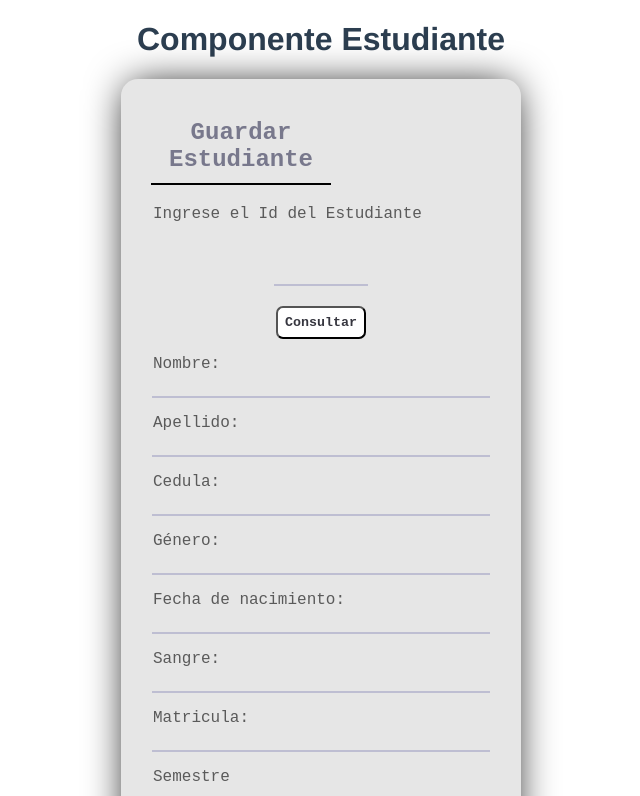
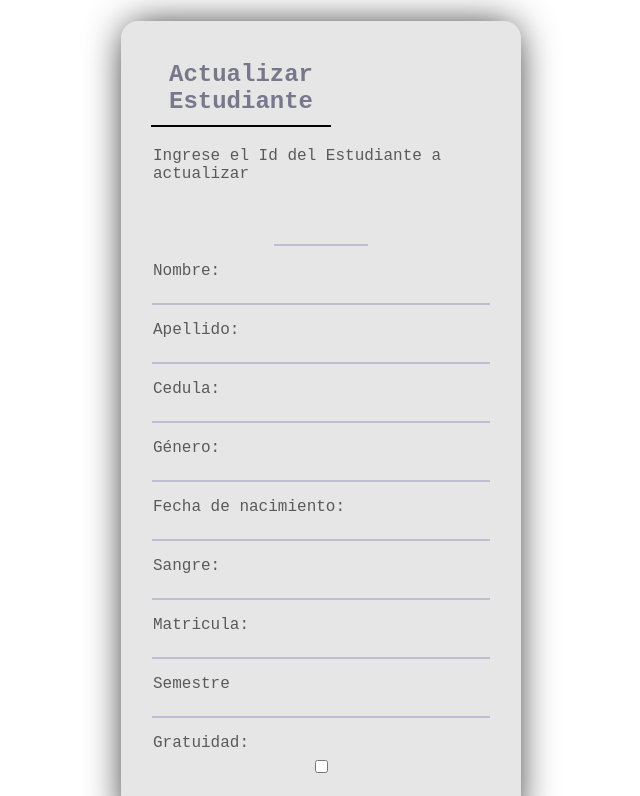
Before and after one commit to AndBenvds404/pw_vue_u3_p5_ab, a Vue app: page /#/actualizar in a window 1280 px wide. Shown: the part 323-1119 px from the top of the page, without its empty margins (319-959 px from the left). Built offline with nearby package versions, Linux system fonts and the light colour scheme.

Commit message:
taller36

```diff
--- a/package.json
+++ b/package.json
@@ -10,7 +10,8 @@
   "dependencies": {
     "axios": "^1.6.7",
     "core-js": "^3.8.3",
-    "vue": "^3.2.13"
+    "vue": "^3.2.13",
+    "vue-router": "^4.2.5"
   },
   "devDependencies": {
     "@vue/cli-plugin-babel": "~5.0.0",
--- a/src/App.vue
+++ b/src/App.vue
@@ -1,6 +1,7 @@
 <template>
   <img alt="Vue logo" src="./assets/logo.png">
-  <EstudiantePagina/>
+  <RouterView/>
+
 </template>
 
 <script>
--- a/src/components/Estudiante.vue
+++ b/src/components/Estudiante.vue
@@ -7,7 +7,7 @@
         <div class="container-formulario">
 
             <div class="formulario" >
-                <h2>Guardar Estudiante</h2>
+                <h2>Consultar Estudiante</h2>
                 <p type="Ingrese el Id del Estudiante"><input class="input-id" v-model="id" type="text"> </p>
 
                 <div class="btn-guardar">
@@ -82,10 +82,10 @@
 
             <div class="formulario" >
                 <h2>Eliminar Estudiante</h2>
-                <p type="Ingrese el Id del Estudiante"><input class="input-id" v-model="id" type="text"> </p>
+                <p type="Ingrese el Id del Estudiante a Eliminar"><input class="input-id" v-model="id" type="text"> </p>
 
                 <div class="btn-guardar">
-                    <button @click="eliminar">Consultar</button>
+                    <button @click="eliminar">Borrar</button>
 
                 </div>
         </div>
@@ -101,7 +101,7 @@
 
 </template>
 
-<script>
+<script scoped>
 import { consultarEstudianteFachada } from '@/helpers/clienteEstudiante'
 import {insertarFachada} from '@/helpers/clienteEstudiante'
 import {actualizarFachada} from '@/helpers/clienteEstudiante'
@@ -183,7 +183,7 @@ export default {
 }
 </script>
 
-<style>
+<style >
 .container-formulario{
     display: flex;
     justify-content: center;
--- a/src/main.js
+++ b/src/main.js
@@ -1,4 +1,5 @@
 import { createApp } from 'vue'
 import App from './App.vue'
+import router from './router/router'
 
-createApp(App).mount('#app')
+createApp(App).use(router).mount('#app')
--- /dev/null
+++ b/src/pages/EstudianteActualizar.vue
@@ -0,0 +1,66 @@
+<template>
+  <h1>Pagina Actualizar</h1>
+  <div class="container-formulario">
+       <div class="formulario" >
+               <h2>Actualizar Estudiante</h2>
+               <p type="Ingrese el Id del Estudiante a actualizar"><input class="input-id" v-model="id" type="text"> </p>
+
+               <p type="Nombre:" >  <input v-model="body.nombre" type="text"> </p>
+               <p type="Apellido:" >  <input  v-model="body.apellido" type="text"> </p>
+               <p type="Cedula:" >  <input v-model="body.cedula" type="text"> </p>
+               <p type="G&#233;nero:" >  <input v-model="body.genero" type="text"> </p>
+               <p type="Fecha de nacimiento:" >  <input v-model="body.fechaNacimiento" type="text"> </p>
+               <p type="Sangre:">  <input v-model="body.sangre" type="text"> </p>
+               <p type="Matricula:" >  <input v-model="body.matricula" type="text"> </p>
+               <p type="Semestre" >  <input v-model="body.semestre" type="text"> </p>
+               <p type="Gratuidad:" >  <input v-model="body.gratiudad" type="checkbox"> </p>
+
+               <div class="btn-guardar">
+                   <button @click="actualizar()">Actualizar</button>
+
+               </div>
+
+       </div>
+
+   </div>
+</template>
+
+<script>
+import {actualizarFachada} from '@/helpers/clienteEstudiante'
+export default {
+    data(){
+        return{
+            id:null,
+
+            body:{
+                nombre:null,
+                apellido:null,
+                cedula:null,
+                genero:null,
+                fechaNacimiento:null,
+                sangre:null,
+                matricula:null,
+                semestre:null,
+                gratiudad:null
+            }
+}
+
+    },
+    methods:{
+
+
+        async actualizar(){
+
+            await actualizarFachada(this.id, this.body )
+        },
+
+
+    }
+
+
+}
+</script>
+
+<style>
+
+</style>
--- /dev/null
+++ b/src/pages/EstudianteConsultar.vue
@@ -0,0 +1,14 @@
+<template>
+  <h1>Pagina Consultar</h1>
+
+</template>
+
+<script>
+export default {
+
+}
+</script>
+
+<style>
+
+</style>
--- /dev/null
+++ b/src/pages/EstudianteEliminar.vue
@@ -0,0 +1,45 @@
+<template>
+  <h1>Pagina Eliminar</h1>
+
+  <div class="container-formulario">
+
+            <div class="formulario" >
+                <h2>Eliminar Estudiante</h2>
+                <p type="Ingrese el Id del Estudiante a Eliminar"><input class="input-id" v-model="id" type="text"> </p>
+
+                <div class="btn-guardar">
+                    <button @click="eliminar">Borrar</button>
+
+                </div>
+        </div>
+    </div>
+</template>
+
+<script>
+
+import {eliminarFachada} from '@/helpers/clienteEstudiante'
+
+export default {
+    data(){
+        return{
+            id:null,
+}
+
+    },
+    methods:{
+
+        async eliminar (){
+
+            await eliminarFachada(this.id);
+        }
+
+
+
+    }
+
+}
+</script>
+
+<style>
+
+</style>
--- /dev/null
+++ b/src/pages/EstudianteGuardar.vue
@@ -0,0 +1,13 @@
+<template>
+  <h1>Pagina Guardar</h1>
+</template>
+
+<script>
+export default {
+
+}
+</script>
+
+<style>
+
+</style>
```
Also changed, not shown: src/router/router.js (added, +31 -0 lines), 1 other file (tests, documents, lock files or other folders).
